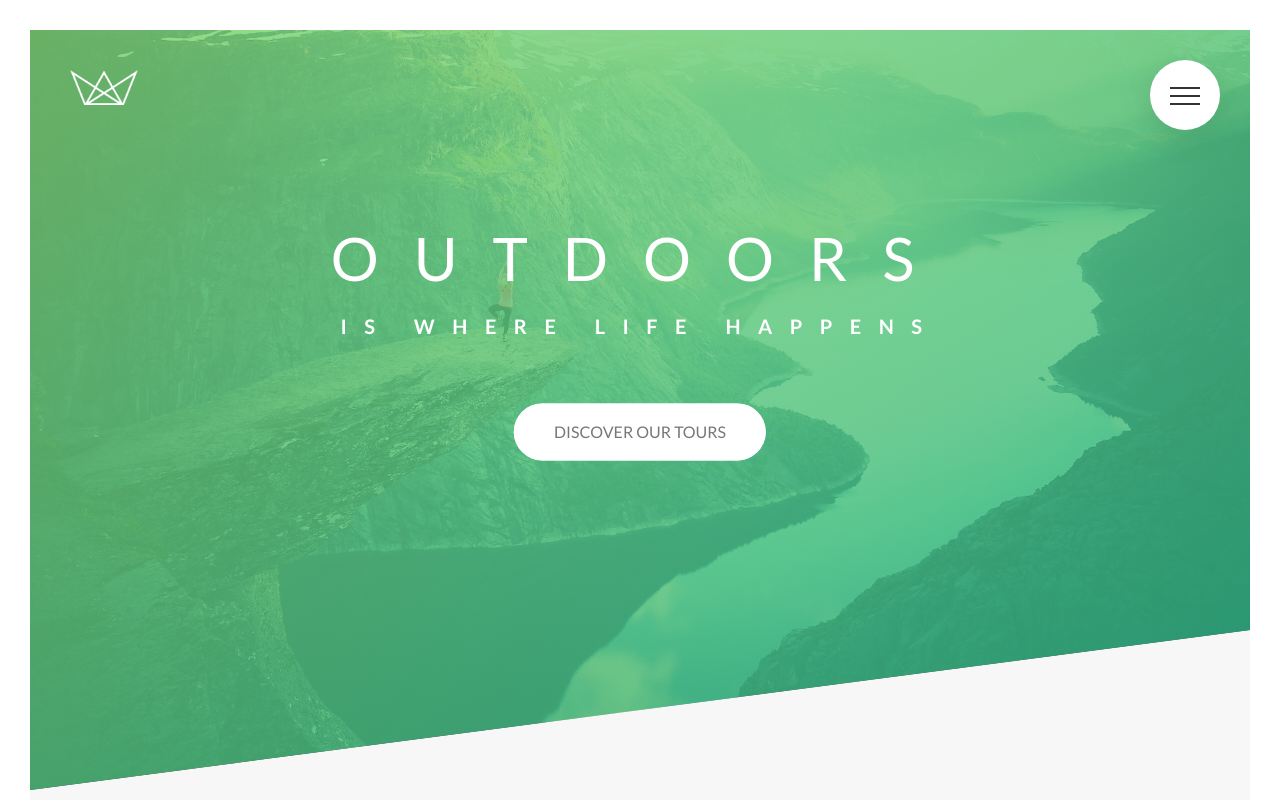
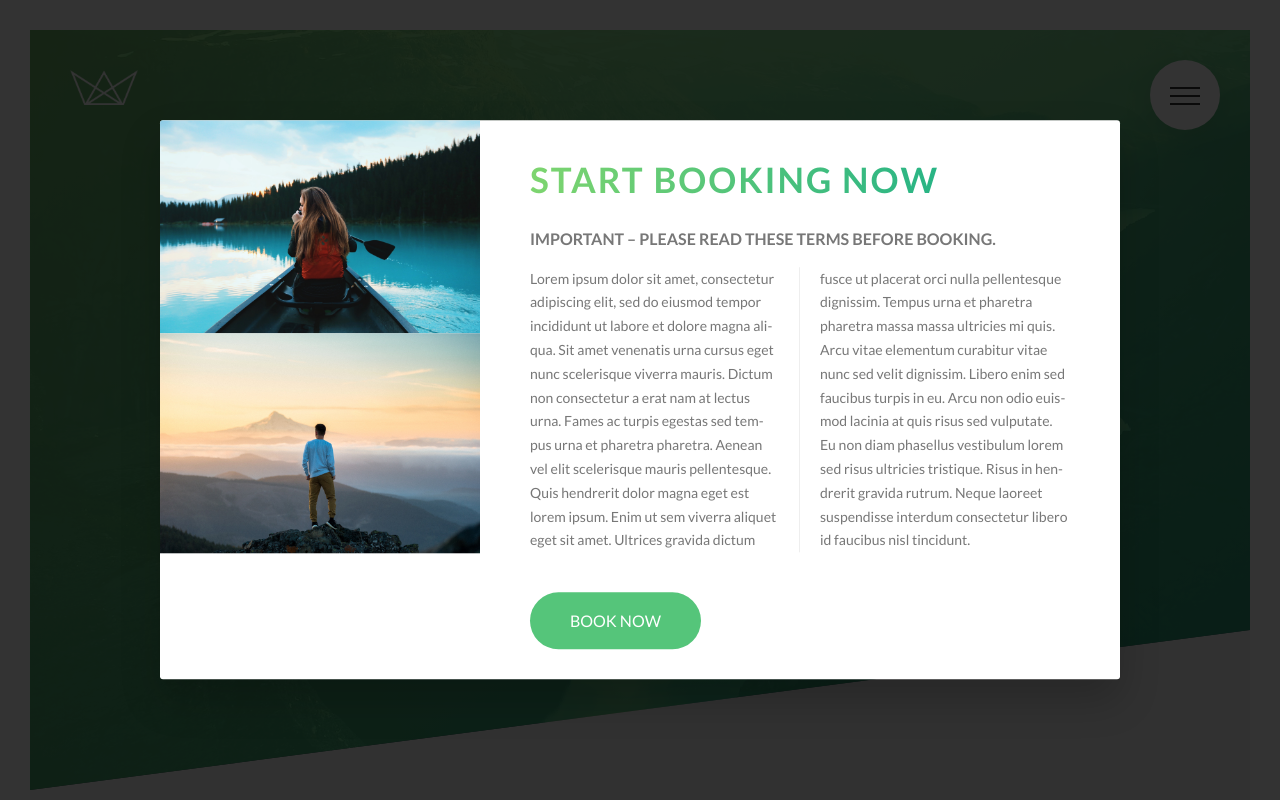
Before and after one commit to nosremetnarg/Natours, a website: page index.html in a window 1280 px wide. Shown: the top 800 px of the page. Drawn offline with Linux system fonts and the light colour scheme.

Commit message:
popup version 1 done

```diff
--- a/index.html
+++ b/index.html
@@ -405,6 +405,22 @@
            </div>
        </div>
     </footer>
+    <div class="popup">
+      <div class="popup__content">
+        <div class="popup__left">
+          <img src="img/nat-8.jpg" alt="your photo" class="popup__img">
+          <img src="img/nat-9.jpg" alt="tour photo" class="popup__img">
+        </div>
+        <div class="popup__right">
+          <h2 class="heading-secondary u-margin-bottom-small">Start booking now</h2>
+          <h3 class="heading-tertiary u-margin-bottom-small">important &ndash; Please read these terms before booking.</h3>
+          <p class="popup__text">
+            Lorem ipsum dolor sit amet, consectetur adipiscing elit, sed do eiusmod tempor incididunt ut labore et dolore magna aliqua. Sit amet venenatis urna cursus eget nunc scelerisque viverra mauris. Dictum non consectetur a erat nam at lectus urna. Fames ac turpis egestas sed tempus urna et pharetra pharetra. Aenean vel elit scelerisque mauris pellentesque. Quis hendrerit dolor magna eget est lorem ipsum. Enim ut sem viverra aliquet eget sit amet. Ultrices gravida dictum fusce ut placerat orci nulla pellentesque dignissim. Tempus urna et pharetra pharetra massa massa ultricies mi quis. Arcu vitae elementum curabitur vitae nunc sed velit dignissim. Libero enim sed faucibus turpis in eu. Arcu non odio euismod lacinia at quis risus sed vulputate. Eu non diam phasellus vestibulum lorem sed risus ultricies tristique. Risus in hendrerit gravida rutrum. Neque laoreet suspendisse interdum consectetur libero id faucibus nisl tincidunt.
+          </p>
+          <a href="#" class="btn btn--green">Book now</a>
+        </div>
+      </div>
+    </div>
     <!--
     <section class="grid-test">
       <div class="row">
--- /dev/null
+++ b/sass/layout/_popup.scss
@@ -0,0 +1,56 @@
+.popup {
+  height: 100vh;
+  width: 100%;
+  position: fixed;
+  top: 0;
+  left: 0;
+  background-color: rgba($color-black, 0.8);
+
+  z-index: 3500;
+
+  &__content {
+    @include centerText;
+    width: 75%;
+    background-color: rgba($color-white, 1);
+    box-shadow: 0 2rem 4rem rgba($color-black, .2);
+    position: fixed;
+    border-radius: 3px;
+    display: table;
+    overflow: hidden;
+  }
+
+  &__left {
+    width: 33.333%;
+    display: table-cell;
+  }
+
+  &__right {
+    width: 66.666%;
+    display: table-cell;
+    vertical-align: middle;
+    padding: 3rem 5rem;
+
+  }
+
+  &__img {
+    display: block;
+    width: 100%;
+  }
+
+  &__text {
+    font-size: 1.4rem;
+    margin-bottom: 4rem;
+
+    -moz-column-count: 2;
+    -moz-column-gap: 4rem;
+    -moz-column-rule: 1px solid $color-grey-light-2;
+
+    column-count: 2;
+    column-gap: 4rem;
+    column-rule: 1px solid $color-grey-light-2;
+
+    -webkit-hyphens: auto;
+    hyphens: auto;
+  }
+
+}
--- a/sass/main.scss
+++ b/sass/main.scss
@@ -22,3 +22,4 @@
 @import "layout/grid";
 @import "layout/footer";
 @import "layout/navigation";
+@import "layout/popup";
```
Also changed, not shown: css/style.css.
